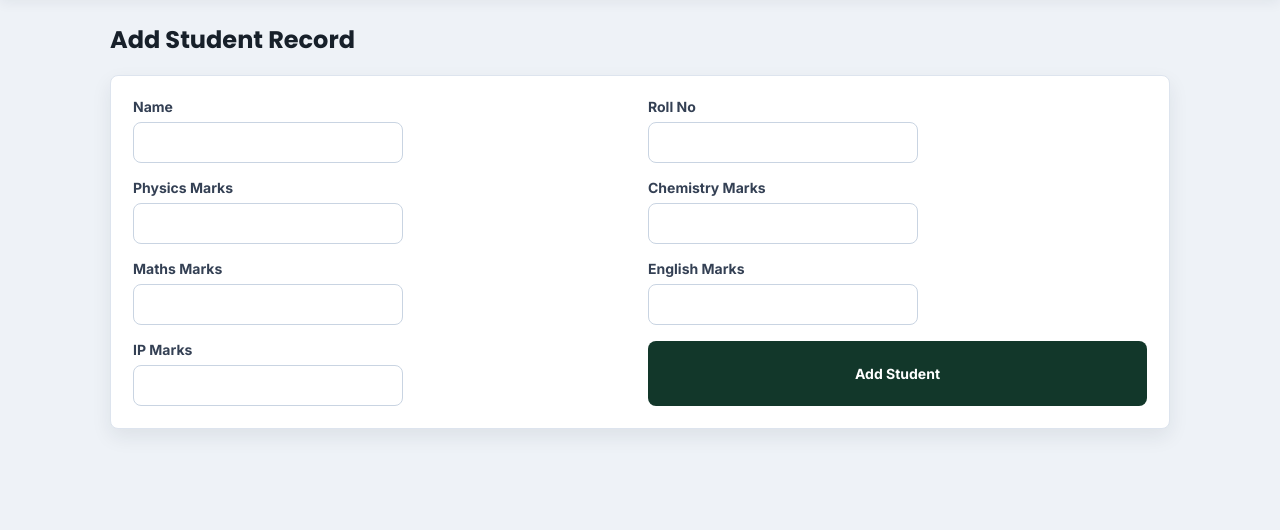
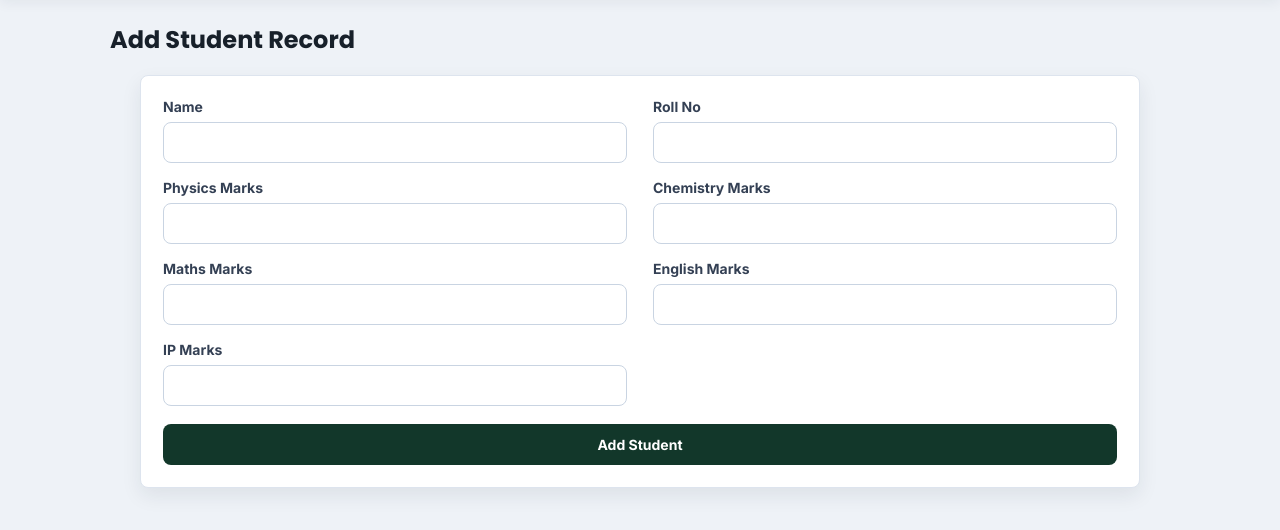
Before and after one commit to AakarshChaudhary/scoresense, a Flask app: page /add in a window 1280 px wide. Shown: the part 182-712 px from the top of the page. Run offline with Flask 3, Linux system fonts and the light colour scheme.

Commit message:
Refactor form layout and styles: adjust grid settings, input widths, and button alignment for improved responsiveness and user experience

```diff
--- a/static/style.css
+++ b/static/style.css
@@ -227,8 +227,10 @@ h3 {
 
 .form-box {
     display: grid;
-    grid-template-columns: repeat(2, 1fr);
-    gap: 16px;
+    grid-template-columns: repeat(2, minmax(0, 1fr));
+    gap: 16px 26px;
+    max-width: 1000px;
+    margin: 0 auto;
 }
 
 .search-form {
@@ -252,9 +254,9 @@ label {
 input[type="text"],
 input[type="number"] {
     display: block;
-    width: 270px;
+    width: 100%;
     margin-top: 7px;
-    padding: 11px 35px;
+    padding: 11px 12px;
     border: 1px solid #C9D4E2;
     border-radius: 8px;
     font-family: 'Inter', sans-serif;
@@ -290,6 +292,12 @@ input[type="submit"] {
     font-family: 'Inter', sans-serif;
     font-size: 14px;
     font-weight: 700;
+}
+
+.form-box input[type="submit"] {
+    grid-column: 1 / -1;
+    width: 100%;
+    margin-top: 2px;
 }
 
 input[type="submit"]:hover {
```
